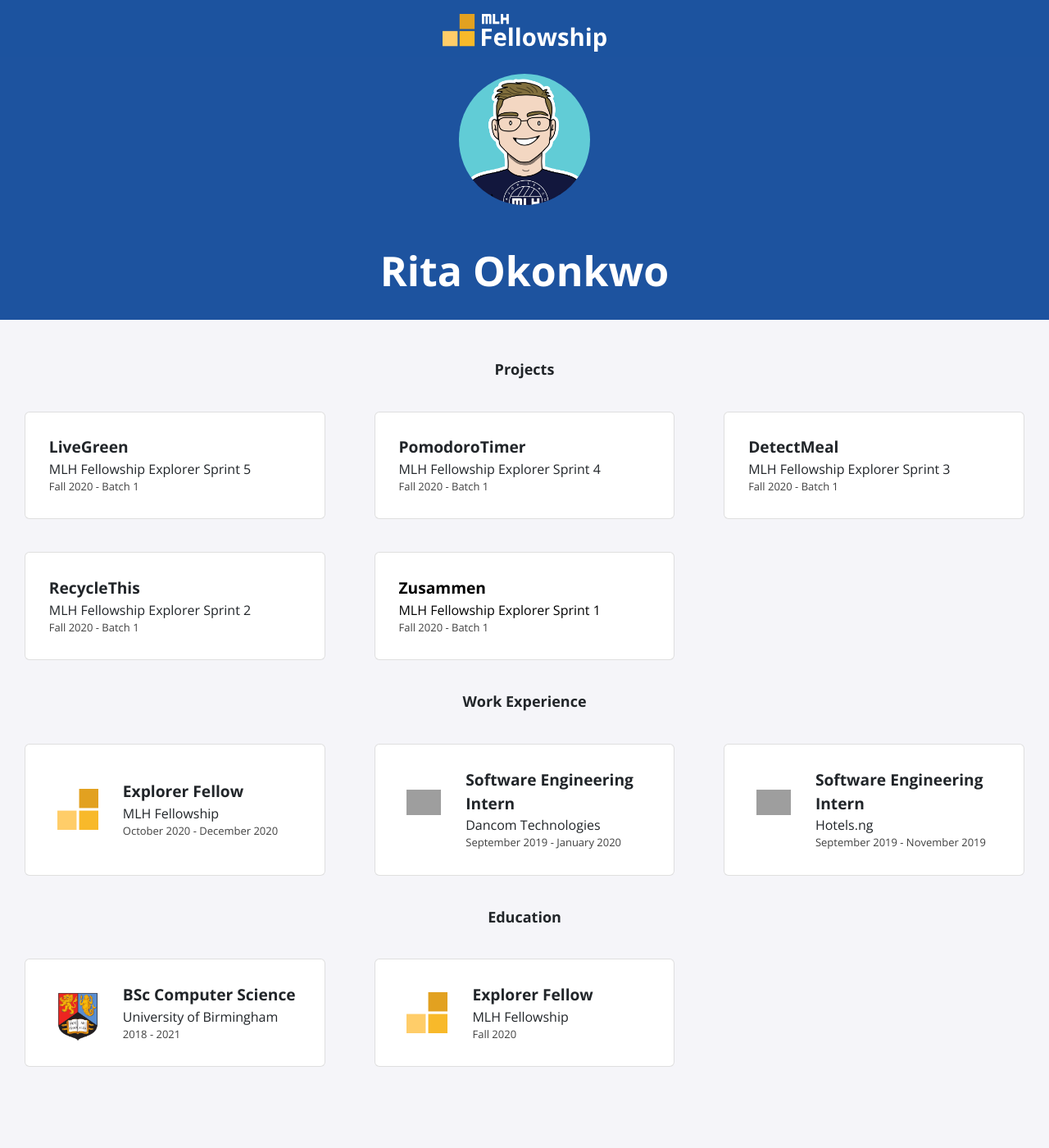
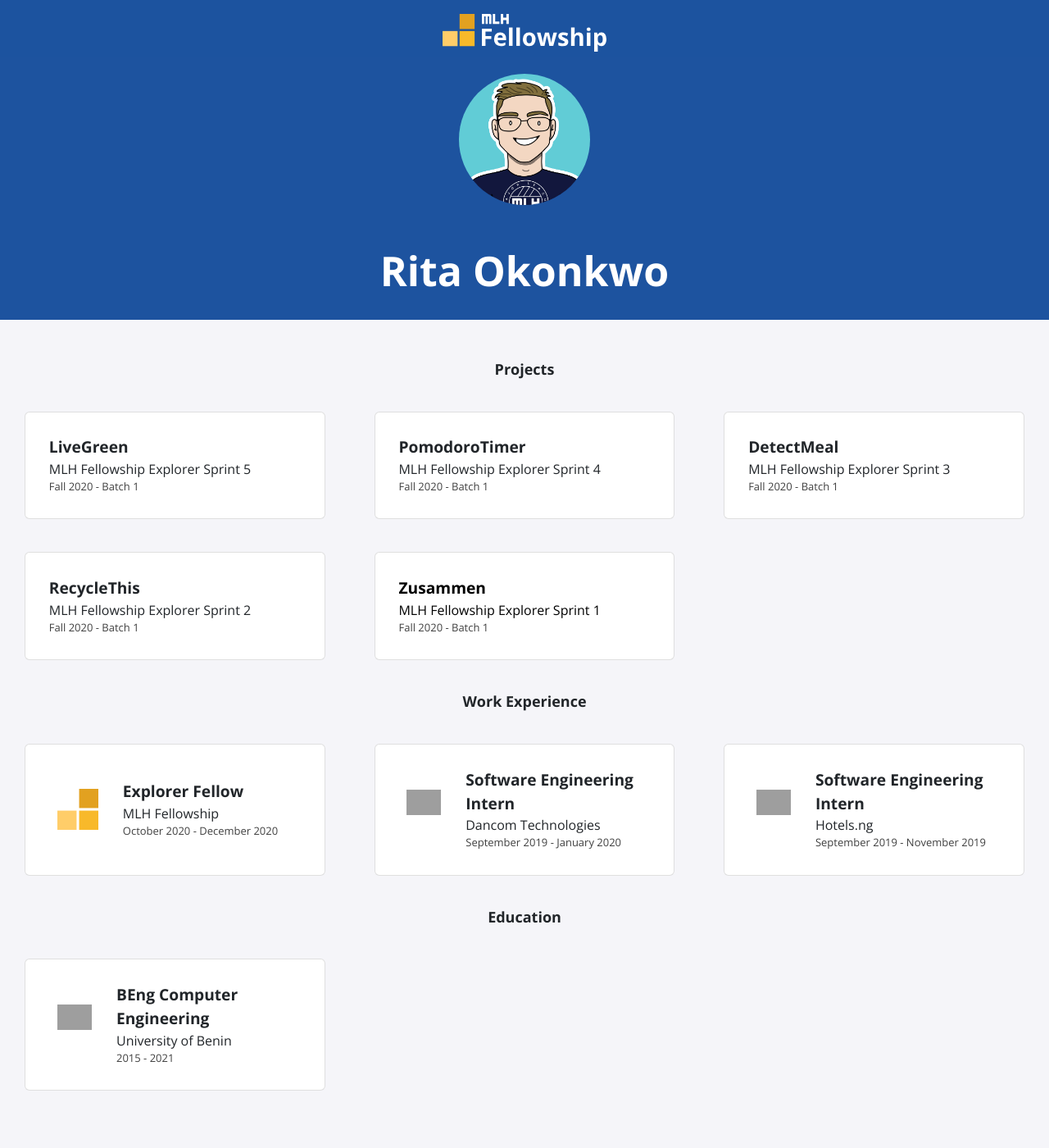
Before and after one commit to Rita-Okonkwo/ritaokonkwo, a Jekyll site: the page built from index.html, in a window 1280 px wide. Shown: the whole page at 82% size. Built offline with Jekyll 4.4.1, drawn with Linux system fonts in a browser that asks for light colours; nearby versions of some CDN libraries; before the commit the page ends 1371 px from its top, so only the background shows below that; grey boxes are pictures that could not be loaded.

Commit message:
Update education.yml

```diff
--- a/_data/education.yml
+++ b/_data/education.yml
@@ -1,9 +1,3 @@
-- course: BSc Computer Science
-  institute: University of Birmingham
-  dates: 2018 - 2021
-  logo: uob.png
-
-- course: Explorer Fellow
-  institute: MLH Fellowship
-  dates: Fall 2020
-  logo: fellowship.svg
+- course: BEng Computer Engineering
+  institute: University of Benin
+  dates: 2015 - 2021
```
